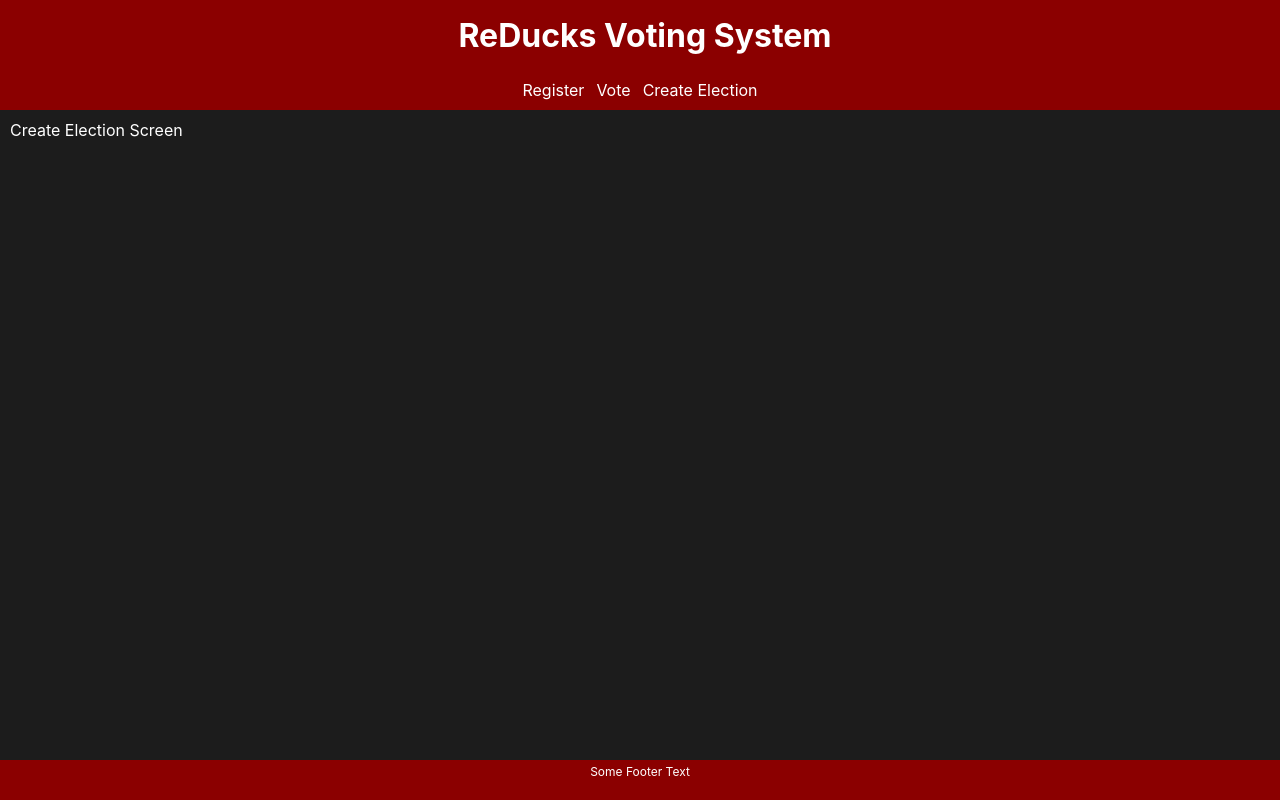
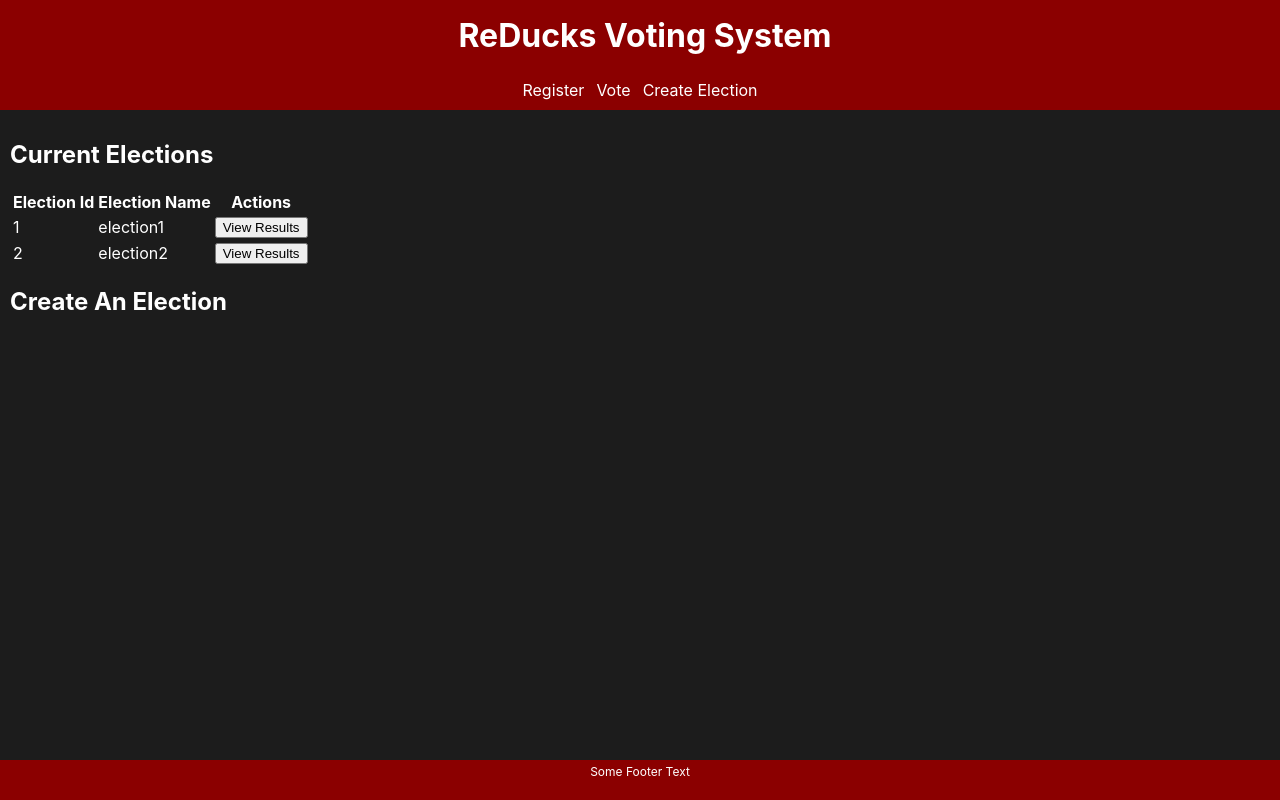
Before and after one commit to ethanschwartz2/reducks-voting-system, a React (Create React App) app: page /createElection in a window 1280 px wide. Built offline with nearby package versions, Linux system fonts and the light colour scheme.

Commit message:
commit -m start wiring up CreateElection flow

```diff
--- a/db.json
+++ b/db.json
@@ -29,25 +29,25 @@
             "questions": [
                 {
                     "questionId": 1,
-                    "question": "cat?"
+                    "question": "A cat is better pet then a dog?"
                 },
                 {
                     "questionId": 2,
-                    "question": "is mayo better than mirical whip"
+                    "question": "mayo better than miracle whip"
                 }
             ]
         },
         {
             "id": 2,
-            "name": "election1",
+            "name": "election2",
             "questions": [
                 {
                     "questionId": 1,
-                    "question": "cat?"
+                    "question": "A cat is better pet then a dog?"
                 },
                 {
                     "questionId": 2,
-                    "question": "is mayo better than mirical whip"
+                    "question": "mayo better than miracle whip"
                 }
             ]
         }
--- a/src/App.js
+++ b/src/App.js
@@ -6,7 +6,7 @@ import {
 } from "react-router-dom";
 import {Register} from "./components/Register";
 import {Vote} from "./components/Vote";
-import {CreateElection} from "./components/CreateElection";
+import {CreateElection} from "./components/CreateElection/CreateElection";
 import {Layout} from "./Layout";
 
 function App() {
--- a/src/Layout.css
+++ b/src/Layout.css
@@ -60,6 +60,7 @@
   grid-area: content;
   padding: 10px;
   color: white;
+  display: block;
 }
 
 .container > footer {
--- a/src/components/CreateElection.js
+++ /dev/null
@@ -1,5 +0,0 @@
-export const CreateElection = () => {
-    return(<div>
-        Create Election Screen
-    </div>);
-}
--- /dev/null
+++ b/src/components/CreateElection/CreateElection.js
@@ -0,0 +1,11 @@
+import {CurrentElections} from "./CurrentElections";
+
+export const CreateElection = () => {
+    return(
+        <>
+            <h2>Current Elections</h2>
+            <CurrentElections/>
+            <h2>Create An Election</h2>
+    </>
+    );
+}
--- /dev/null
+++ b/src/components/CreateElection/CurrentElections.js
@@ -0,0 +1,59 @@
+const ElectionInfo = {"elections": [
+        {
+            "id": 1,
+            "name": "election1",
+            "questions": [
+                {
+                    "questionId": 1,
+                    "question": "A cat is better pet then a dog?"
+                },
+                {
+                    "questionId": 2,
+                    "question": "mayo better than miracle whip"
+                }
+            ]
+        },
+        {
+            "id": 2,
+            "name": "election2",
+            "questions": [
+                {
+                    "questionId": 1,
+                    "question": "A cat is better pet then a dog?"
+                },
+                {
+                    "questionId": 2,
+                    "question": "mayo better than miracle whip"
+                }
+            ]
+        }
+    ],
+}
+
+export const CurrentElections = () => {
+    return(
+        <table>
+            <thead>
+            <tr>
+                <th>Election Id </th>
+                <th>Election Name </th>
+                <th>Actions</th>
+            </tr>
+            </thead>
+            <tbody>
+            {ElectionInfo.elections.map(Election => {
+                return (
+                    <tr>
+                        <td>{Election.id}</td>
+                        <td>{Election.name}</td>
+                        <td>
+                            <button type="button"
+                                    onClick={null}>View Results</button>
+                        </td>
+                    </tr>
+                )
+            })}
+            </tbody>
+        </table>
+    )
+}
```
